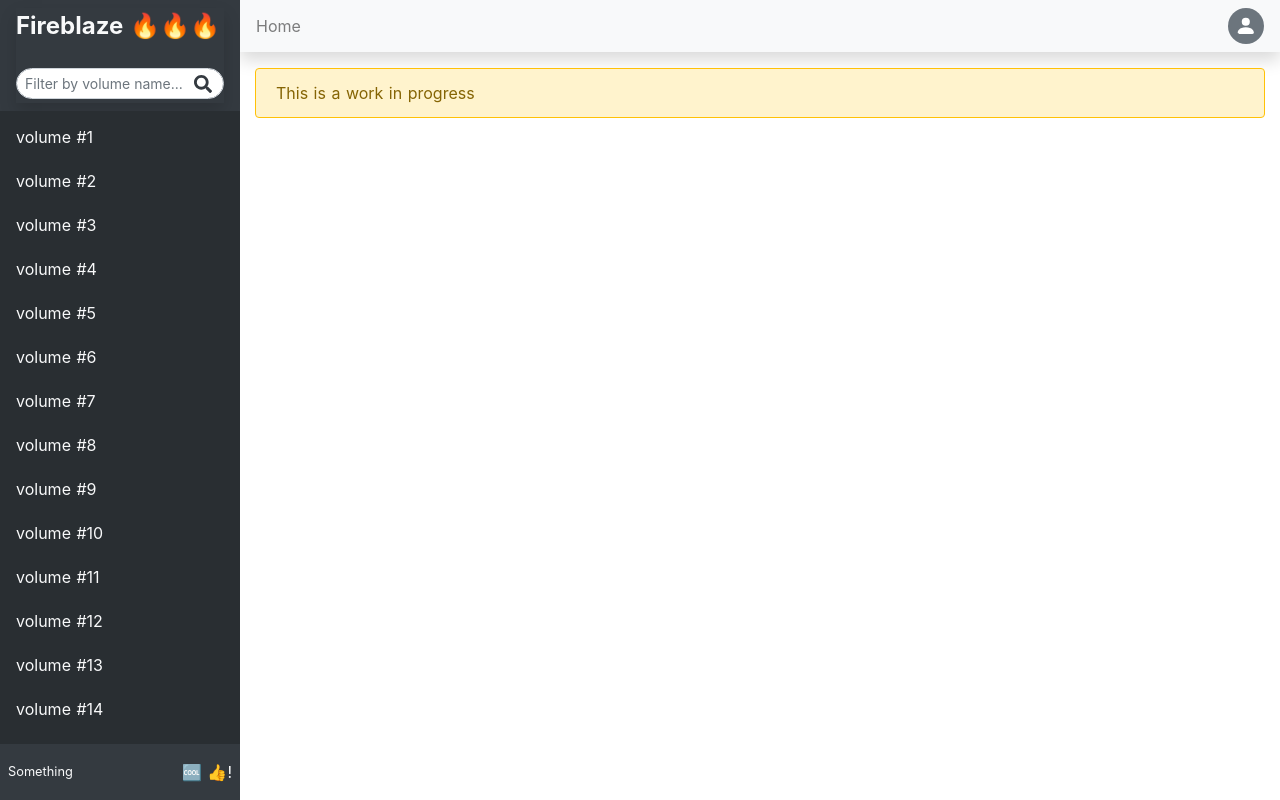
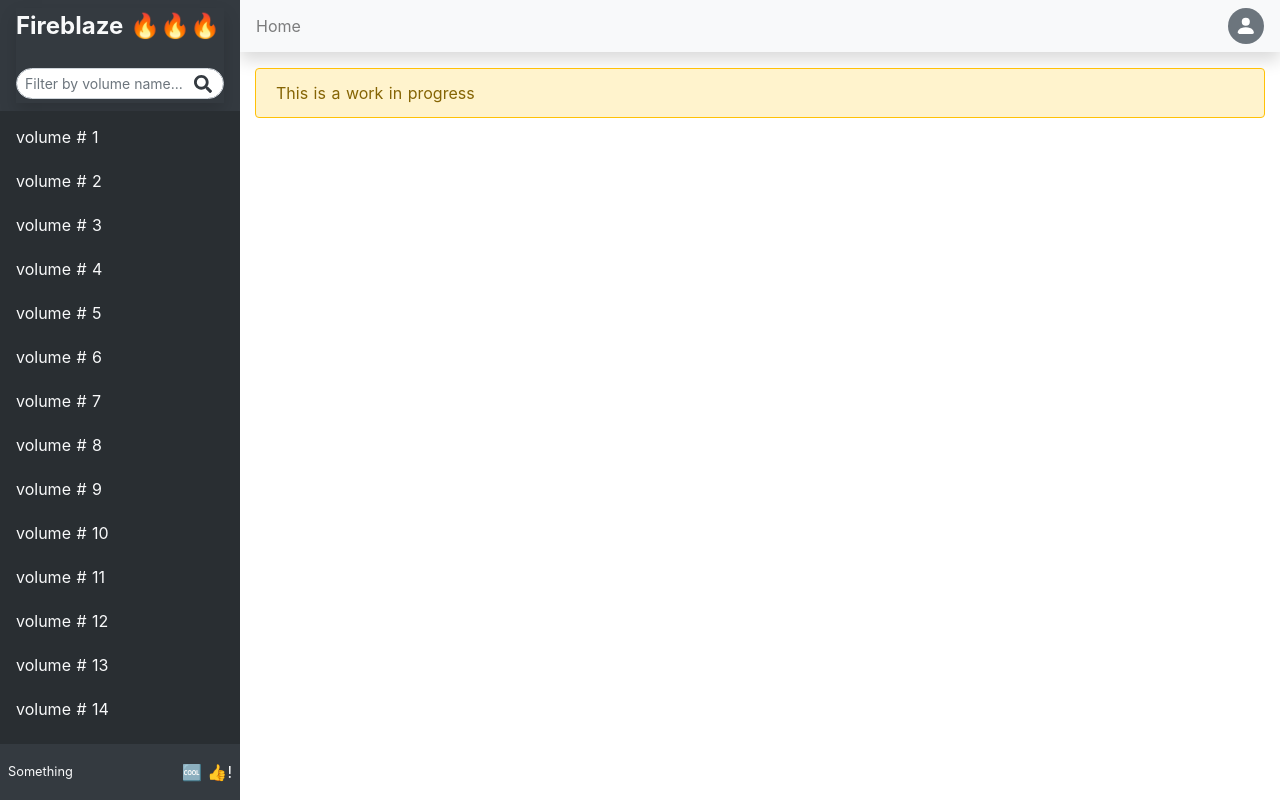
Before and after one commit to markterence/fireblaze, a Nuxt app: page / in a window 1280 px wide. Built offline with nearby package versions, Linux system fonts and the light colour scheme; no server answers.

Commit message:
create Sidebar component

```diff
--- a/components/Sidebar.vue
+++ b/components/Sidebar.vue
@@ -11,6 +11,7 @@
     :body-class="$style.sidebarScrollbar"
   >
     <template v-slot:title>
+      <template>
         <div class="shadow">
           <div>
             Fireblaze 🔥🔥🔥
@@ -21,55 +22,37 @@
           </div>
         </div>
       </template>
+    </template>
+
     <!-- content -->
     <div>
       <b-nav vertical class="my-1">
-        <b-nav-item
+        <SidebarItemVolumeRouter
           v-for="volume in 30"
           :key="`volume-${volume}`"
-          :exact-active-class="$style.sidebarLinkActive"
-          :link-classes="[$style.sidebarLink, 'text-light mx-2 p-2 rounded-lg']"
-          :to="'/volume/' + volume"
-        >
-          volume #{{ volume }}
-        </b-nav-item>
-        <b-nav-item :link-classes="[$style.sidebarLink, 'text-light']" disabled
-          >Disabled</b-nav-item
-        >
+          :volume="{ name: `volume # ${volume}`, id: volume }"
+        />
       </b-nav>
     </div>
     <template v-slot:footer>
-      <div class="p-2 py-3">
-        <div class="d-flex align-items-center">
-          <small>Something</small>
-          <span class="ml-auto">
-            🆒 👍!
-          </span>
-        </div>
-      </div>
+      <SidebarFooter />
     </template>
   </b-sidebar>
 </template>
 
 <script>
 import SidebarSearchInput from '~/components/SidebarSearchInput.vue'
+import SidebarItemVolumeRouter from '~/components/SidebarItemVolumeRouter.vue'
+import SidebarFooter from '~/components/SidebarFooter.vue'
 export default {
   components: {
-    SidebarSearchInput
+    SidebarSearchInput,
+    SidebarItemVolumeRouter,
+    SidebarFooter
   }
 }
 </script>
 <style module>
-.sidebarLink {
-  margin-top: 2px;
-  margin-bottom: 2px;
-}
-.sidebarLink:hover {
-  background-color: hsl(210, 10%, 15%);
-}
-.sidebarLinkActive {
-  background-color: hsl(210, 10%, 12%);
-}
 .sidebarScrollbar::-webkit-scrollbar-track,
 .sidebarScrollbar {
   background: hsl(210, 10%, 18%);
--- /dev/null
+++ b/components/SidebarFooter.vue
@@ -0,0 +1,10 @@
+<template>
+  <div class="p-2 py-3">
+    <div class="d-flex align-items-center">
+      <small>Something</small>
+      <span class="ml-auto">
+        🆒 👍!
+      </span>
+    </div>
+  </div>
+</template>
--- /dev/null
+++ b/components/SidebarItemVolumeRouter.vue
@@ -0,0 +1,29 @@
+<template>
+  <b-nav-item
+    :exact-active-class="$style.sidebarLinkActive"
+    :link-classes="[$style.sidebarLink, 'text-light mx-2 p-2 rounded-lg']"
+    :to="'/volume/' + volume.id"
+  >
+    <slot> {{ volume.name }} </slot>
+  </b-nav-item>
+</template>
+
+<script>
+export default {
+  // eslint-disable-next-line vue/require-prop-types
+  props: ['volume']
+}
+</script>
+
+<style module>
+.sidebarLink {
+  margin-top: 2px;
+  margin-bottom: 2px;
+}
+.sidebarLink:hover {
+  background-color: hsl(210, 10%, 15%);
+}
+.sidebarLinkActive {
+  background-color: hsl(210, 10%, 12%);
+}
+</style>
```
Lines whose indentation alone changed are shown as unchanged.
